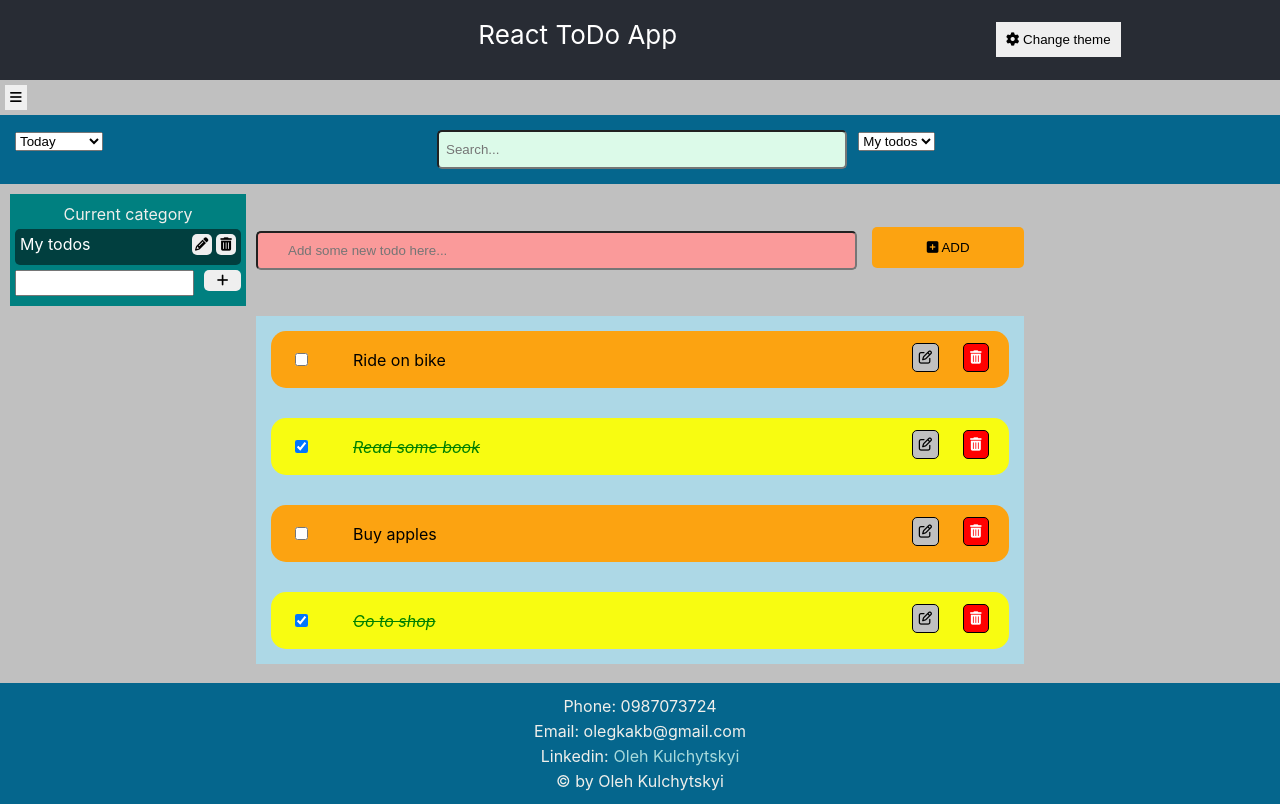
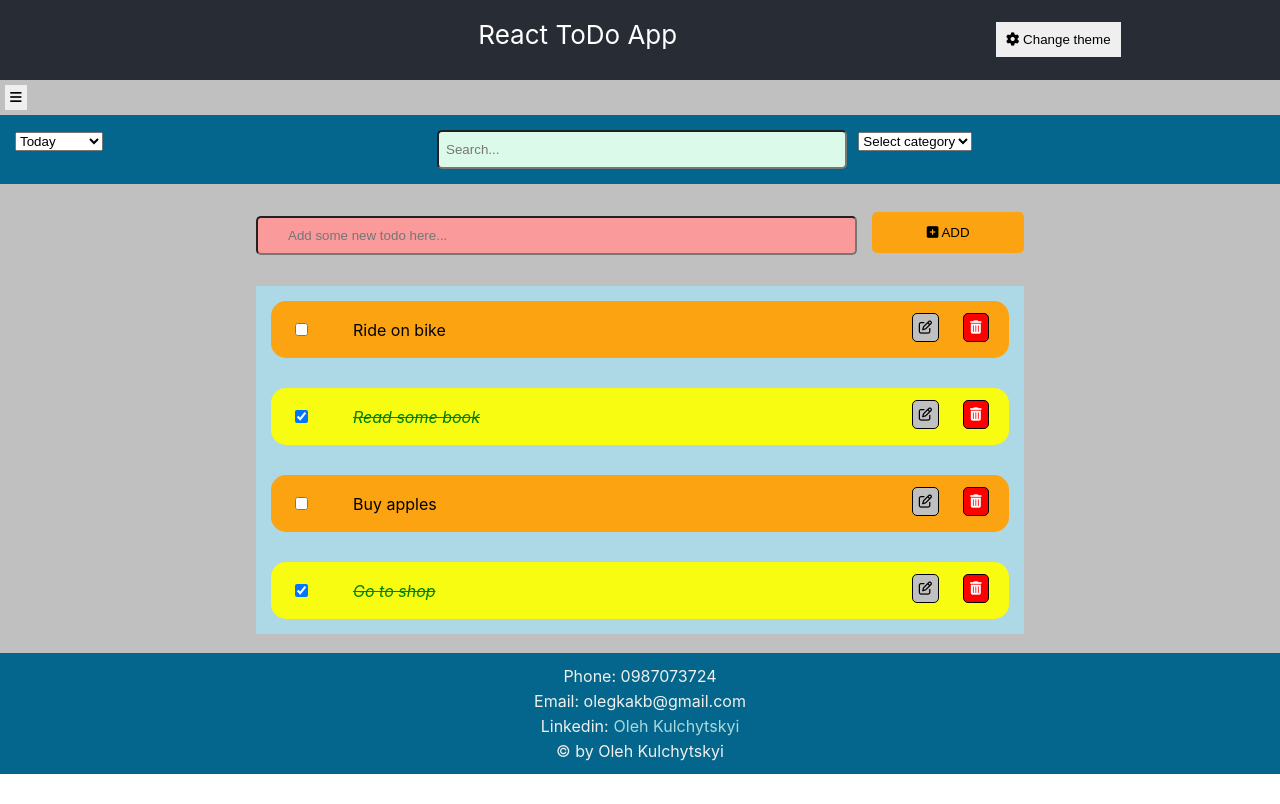
Before and after one commit to KulchytskyiOleh/React-ToDo-App, a React (Create React App) app: page / in a window 1280 px wide. Built offline with nearby package versions, Linux system fonts and the light colour scheme.

Commit message:
fix category

```diff
--- a/src/components/Categories/Categories.js
+++ b/src/components/Categories/Categories.js
@@ -27,8 +27,8 @@ function Categories({
         {categories.length < 1 ? (
           <p className="categoryTitle">No category</p>
         ) : (
-          <p className="categoryTitle">Current category</p>
-        )}
+            <p className="categoryTitle">Current category</p>
+          )}
         <ul className="categoryListWrapper">
           {categories.map((item) =>
             currentCategory === item.label ? (
@@ -51,7 +51,7 @@ function Categories({
             ) : null
           )}
         </ul>
-        <div className="categoryItemAddWrapper">
+        {/* <div className="categoryItemAddWrapper">
           <input
             className="categoryItemAddInput"
             ref={categoryInput}
@@ -67,7 +67,7 @@ function Categories({
           >
             <i className="fa fa-plus" aria-hidden="true"></i>
           </button>
-        </div>
+        </div>*/}
       </div>
     </div>
   );
--- a/src/components/Categories/CategoriesSelector.js
+++ b/src/components/Categories/CategoriesSelector.js
@@ -12,22 +12,18 @@ function CategoriesSelector({
   return (
     <div className="categoriesSelector">
       <form>
-        {/* <label className="categoryListLabel" for="Category list">
-          Choose category:
-        </label> */}
-        {categories.length >= 1 ? (
         <select
           onChange={categoryHandler}
-            value={currentCategory}
+          daefaultValue={currentCategory}
           name="Category list"
         >
+          <option value="Select category">Select category</option>
           {categories.map((item) => (
             <option value={item.label} key={item.id}>
               {item.label}
             </option>
           ))}
         </select>
-        ) : null}
       </form>
     </div>
   );
--- a/src/components/Data/todosData.js
+++ b/src/components/Data/todosData.js
@@ -18,14 +18,14 @@ const todosData = [
     text: "Read some book",
     completed: true,
     date: new Date(2021, 0, 6),
-    category: "My todos",
+    category: "Hobby",
   },
   {
     id: 4,
     text: "Ride on bike",
     completed: false,
     date: new Date(),
-    category: "My todos",
+    category: "Other",
   },
 ];
 export default todosData;
@@ -33,7 +33,16 @@ export const Categories = [
   {
     id: 1,
     label: "My todos",
-    // todo: [],
+  },
+  {
+    id: 2,
+    label: "Hobby",
+
+  },
+  {
+    id: 3,
+    label: "Other",
+
   },
 ];
 
--- a/src/components/Pagination/Pagination.js
+++ b/src/components/Pagination/Pagination.js
@@ -1,12 +1,14 @@
 import React, {/*  useState */ } from "react";
 import "./Pagination.css";
 function Pagination({
+  todos,
   sameCategoryList,
   itemsPerPage,
   currentPage,
   currentPageHandler,
   // currentCategory,
 }) {
+  // let numberOfItems = todos.length;
   let numberOfItems = sameCategoryList.length;
   let numberOfPage = Math.ceil(numberOfItems / itemsPerPage);
   const items = [];
--- a/src/components/Practice/Practice.js
+++ b/src/components/Practice/Practice.js
@@ -26,7 +26,7 @@ export default class Practice extends React.Component {
       categories: Categories,
       itemsPerPage: 4,
       currentPage: 1,
-      currentCategory: "My todos",
+      currentCategory: "Select category",
       filteredCategory: [],
       currentDateRange: "",
       today: new Date(),
@@ -42,7 +42,7 @@ export default class Practice extends React.Component {
   // sameCategoryList = [];
   handleChange = (id) => {
     this.setState((prevState) => ({
-      filteredTodos: prevState.filteredTodos.map((todo) => {
+      todos: prevState.todos.map((todo) => {
         todo.completed = todo.id === id ? !todo.completed : todo.completed;
         return todo;
       }),
@@ -62,16 +62,17 @@ export default class Practice extends React.Component {
       }));
     }
   };
-  addCategory = (categories, labelText) => {
-    // // var arrays = [],
-    // // size = 3;
-    // // while (a.length > 0) arrays.push(a.splice(0, size));
-    // if (this.state.categories.length > 0)
-    //   this.state.filteredCategory.push(
-    //     this.state.todos.splice(0, this.state.categories.length)
-    //   );
-    // console.log(this.state.filteredCategory);
-  };
+  // addCategory = (categories, labelText) => {
+  //   if (this.state.currentCategory === "My todos") {
+  //     this.setState({ filteredTodos: this.state.todos.filter(item => item.category === "My todos") })
+  //   }
+  //   else if (this.state.currentCategory === "Hobby") {
+  //     this.setState({ filteredTodos: this.state.todos.filter(item => item.category === "Hobby") })
+  //   }
+  //   if (this.state.currentCategory === "Other") {
+  //     this.setState({ filteredTodos: this.state.todos.filter(item => item.category === "Other") })
+  //   }
+  // };
 
   saveEditedCategoryItem = (id, editedText) => {
     this.setState((prevState) => ({
@@ -81,7 +82,7 @@ export default class Practice extends React.Component {
         }
         return item;
       }),
-      filteredTodos: prevState.filteredTodos.map((todo) => {
+      todos: prevState.todos.map((todo) => {
         if (prevState.currentCategory === todo.category) {
           todo.category = editedText;
         }
@@ -107,7 +108,7 @@ export default class Practice extends React.Component {
       categories: prevState.categories.filter((item) =>
         item.id !== id ? item : null
       ),
-      filteredTodos: prevState.filteredTodos.filter((todo) =>
+      todos: prevState.todos.filter((todo) =>
         todo.category !== this.state.currentCategory ? todo : null
       ),
     }));
@@ -135,19 +136,24 @@ export default class Practice extends React.Component {
       date: new Date(),
       category: currentCategory,
     };
-    let filteredTodo =
-      newTodo["category"] === this.state.currentCategory ? newTodo : null;
+
     this.setState({ todos: [...todos, newTodo] });
-    if (this.state.categories.length >= 1) {
-      this.setState({
-        filteredTodos: [
-          ...this.state.filteredTodos.filter((item) =>
-            item.category === currentCategory ? (item = filteredTodo) : item
-          ),
-          filteredTodo,
-        ],
-      });
-    }
+
+    this.setState({
+      filteredTodos: [...this.state.filteredTodos, newTodo]
+    })
+    // if (this.state.currentCategory === "My todos") {
+    //   this.setState({ filteredTodos: this.state.todos.filter(item => item.category === "My todos") })
+    //   console.log(this.state.filteredTodos, this.state.currentCategory)
+    // }
+    // else if (this.state.currentCategory === "Hobby") {
+    //   this.setState({ filteredTodos: this.state.todos.filter(item => item.category === "Hobby") })
+    //   console.log(this.state.filteredTodos, this.state.currentCategory)
+    // }
+    // else if (this.state.currentCategory === "Other") {
+    //   this.setState({ filteredTodos: this.state.todos.filter(item => item.category === "Other") })
+    //   console.log(this.state.filteredTodos, this.state.currentCategory)
+    // }
     this.newTodoItem.current.value = "";
   };
 
@@ -174,7 +180,8 @@ export default class Practice extends React.Component {
     });
 
     if (success) {
-      return this.addNewTodo();
+
+      return (this.filteredTodosHandler(), this.addNewTodo())
     } else {
       alert(messageErrors);
     }
@@ -183,7 +190,7 @@ export default class Practice extends React.Component {
 
   saveEditedText = (id, editedTodoText) => {
     this.setState((prevState) => ({
-      filteredTodos: prevState.filteredTodos.map((todo) => {
+      todos: prevState.todos.map((todo) => {
         if (todo.id === id) {
           todo.text = editedTodoText;
           editedTodoText = "";
@@ -203,14 +210,12 @@ export default class Practice extends React.Component {
 
   deleteItem = (id) => {
     this.setState((prevState) => ({
-      filteredTodos: prevState.filteredTodos.filter((todo) =>
+      todos: prevState.todos.filter((todo) =>
         todo.id !== id ? todo : null
       ),
     }));
     let numberItems = this.state.filteredTodos.length - 1;
     let activePage = Math.ceil(numberItems / this.state.itemsPerPage);
-    // console.log(numberItems, "numberItems");
-    // console.log(activePage, "activePage");
     if (this.state.currentCategory) {
       this.setState({ currentPage: activePage <= 1 ? 1 : activePage });
     }
@@ -224,37 +229,47 @@ export default class Practice extends React.Component {
 
   currentPageHandler = (currentPage) => this.setState({ currentPage });
 
-  currentCategoryHandler = (currentCategory) =>
-    this.setState({ currentCategory });
+  // currentCategoryHandler = (currentCategory) => { this.setState({ currentCategory }) }
 
-  categorySwitchHandler = (currentCategory) =>
-    this.setState({ currentCategory });
+  categorySwitchHandler = (currentCategory) => { this.setState({ currentCategory }); this.filteredTodosHandler(currentCategory) };
 
-  categoriesHandler = (showCategorySaveButton) =>
-    this.setState({ showCategorySaveButton });
 
-  currentDateRangeHandler = (currentDateRange) =>
-    this.setState({ currentDateRange });
+  categoriesHandler = (showCategorySaveButton) => this.setState({ showCategorySaveButton })
 
+  currentDateRangeHandler = (currentDateRange) => this.setState({ currentDateRange });
+
+  filteredTodosHandler = () => {
+    if (this.state.currentCategory === "Select category") {
+      this.setState({ filteredTodos: [...this.state.todos] })
+
+    }
+    if (this.state.currentCategory === "My todos") {
+      this.setState((prevState) => ({ filteredTodos: prevState.todos.filter(item => item.category === "My todos") }))}
+    else if (this.state.currentCategory === "Hobby") {
+      this.setState((prevState) => ({ filteredTodos: prevState.todos.filter(item => item.category === "Hobby") }))
+    }
+    else if (this.state.currentCategory === "Other") {
+      this.setState((prevState) => ({filteredTodos: [prevState.todos.filter(item => item.category === "Other")] }))
+    }
+
+  }
   componentDidMount() {
-    if (this.state.categories.length <= 1) {
-      this.setState(() => ({
-        filteredTodos: this.state.todos.filter(
-          (item) => item.category === this.state.currentCategory
-        ),
-      }));
-    }
+
   }
+
   componentDidUpdate() {
-    // console.log(this.state.currentCategory);
+
   }
 
   render() {
-    // const sameCategoryList = this.state.todos.filter(
-    //   (item) => item.category === this.state.currentCategory
-    //   // &&
-    //   // item.text.toLowerCase().includes(this.state.search.trim().toLowerCase())
-    // );
+    const sameCategoryList = this.state.todos.filter(item => {
+      if (this.state.currentCategory === "Select category") return true
+      else if (this.state.currentCategory === "My todos" && item.category === "My todos") { return true }
+      else if (this.state.currentCategory === "Hobby" && item.category === "Hobby") { return true }
+      else if (this.state.currentCategory === "Other" && item.category === "Other") { return true }
+      return false;
+    })
+
     return (
       <div className="practice">
         <Sidebar
@@ -280,9 +295,9 @@ export default class Practice extends React.Component {
           />
         </div>
         <div className="main_Practice">
-          <Categories
-            // todos={this.state.todos}
-            todos={this.state.filteredTodos}
+          {/* <Categories
+            todos={this.state.todos}
+            // todos={this.state.filteredTodos}
             currentCategory={this.state.currentCategory}
             newTodoItem={this.newTodoItem}
             currentCategoryHandler={this.currentCategoryHandler}
@@ -296,7 +311,7 @@ export default class Practice extends React.Component {
             saveEditedCategoryItem={this.saveEditedCategoryItem}
             deleteCategoryItem={this.deleteCategoryItem}
             deleteCategory={this.deleteCategory}
-          />
+          /> */}
           <div className="addTodoWrapper">
             <input
               autoFocus={true}
@@ -308,11 +323,10 @@ export default class Practice extends React.Component {
             />
 
             <button
-              className={`${"button"} ${"addButton"} ${
-                this.showButton && this.state.currentItemId === this.item.id
-                  ? "hideButton"
-                  : "showButton"
-              }`}
+              className={`${"button"} ${"addButton"} ${this.showButton && this.state.currentItemId === this.item.id
+                ? "hideButton"
+                : "showButton"
+                }`}
               type="button"
               onClick={this.addTodo}
             >
@@ -321,6 +335,8 @@ export default class Practice extends React.Component {
           </div>
 
           <TodoItemsList
+            // todos={this.state.todos}
+            todos={sameCategoryList}
             category={this.state.categories}
             handleChange={this.handleChange}
             deleteItem={this.deleteItem}
@@ -330,8 +346,8 @@ export default class Practice extends React.Component {
             currentCategory={this.state.currentCategory}
             currentItemId={this.state.currentItemId}
             toggleButton={this.toggleButton}
-            sameCategoryList={this.state.filteredTodos}
-            // filteredTodos={this.state.filteredTodos}
+
+            filteredTodos={this.state.filteredTodos}
             filteredCategory={this.state.filteredCategory}
             search={this.state.search}
             status={this.state.status}
@@ -347,7 +363,8 @@ export default class Practice extends React.Component {
           />
         </div>
         <Pagination
-          sameCategoryList={this.state.filteredTodos}
+          todos={this.state.todos}
+          sameCategoryList={sameCategoryList}
           itemsPerPage={this.state.itemsPerPage}
           currentPage={this.state.currentPage}
           currentCategory={this.state.currentCategory}
--- a/src/components/Practice/TodoItemsList.js
+++ b/src/components/Practice/TodoItemsList.js
@@ -1,9 +1,9 @@
-import React /* useEffect, useState */ from "react";
+import React, { useEffect, useState } from "react";
 // import Pagination from "../Pagination/Pagination";
 import TodoItem from "./TodoItem";
 
 export default function TodoItemsList({
-  sameCategoryList,
+  todos,
   search,
   textEdit,
   showButton,
@@ -18,10 +18,14 @@ export default function TodoItemsList({
   currentCategory,
   currentDateRange,
   category,
+  sameCategoryList,
   today,
   status,
   month,
 }) {
+  useEffect(() => {
+
+  }, [])
   let dayAdd = (numberDays) => {
     return new Date(
       today.getFullYear(),
@@ -51,7 +55,23 @@ export default function TodoItemsList({
 
   return (
     <div className="TodoItemsList">
-      {sameCategoryList
+      {todos
+        .filter(item => {
+          if (currentCategory === "Select category") return true
+          else if (currentCategory === "My todos" && item.category === currentCategory) { return true }
+          else if (currentCategory === "Hobby" && item.category === currentCategory) { return true }
+          else if (currentCategory === "Other" && item.category === currentCategory) { return true }
+          return false;
+        })
+        .filter((item) => {
+          if (status === "all") return true;
+          else if (status === "completed" && item.completed === true) {
+            return true;
+          } else if (status === "uncompleted" && item.completed === false) {
+            return true;
+          }
+          return false;
+        })
         .filter((item) => {
           if (currentDateRange === "") {
             return true;
@@ -116,15 +136,7 @@ export default function TodoItemsList({
           return false;
         })
 
-        .filter((item) => {
-          if (status === "all") return true;
-          else if (status === "completed" && item.completed === true) {
-            return true;
-          } else if (status === "uncompleted" && item.completed === false) {
-            return true;
-          }
-          return false;
-        })
+
 
         .filter((item) =>
           item.text.toLowerCase().includes(search.trim().toLowerCase())
@@ -147,15 +159,6 @@ export default function TodoItemsList({
             toggleButton={toggleButton}
           />
         ))}
-      {/* <>
-        <Pagination
-          todos={todos}
-          itemsPerPage={itemsPerPage}
-          currentPage={currentPage}
-          currentCategory={currentCategory}
-          currentPageHandler={currentPageHandler}
-        />
-      </> */}
     </div>
   );
 }
```
Also changed, not shown: 2 other files (tests, documents, lock files or other folders). Lines whose indentation alone changed are shown as unchanged.
